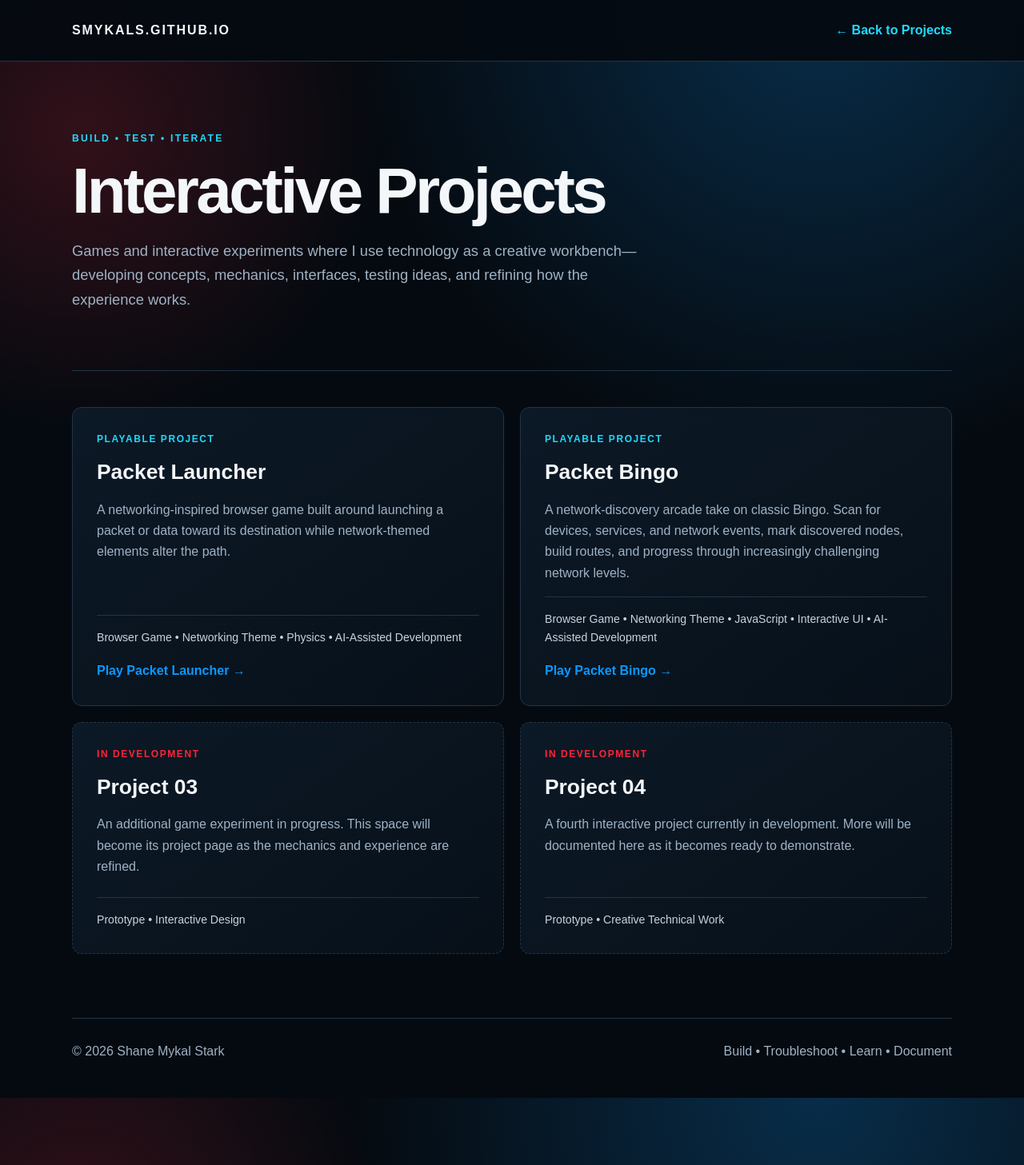
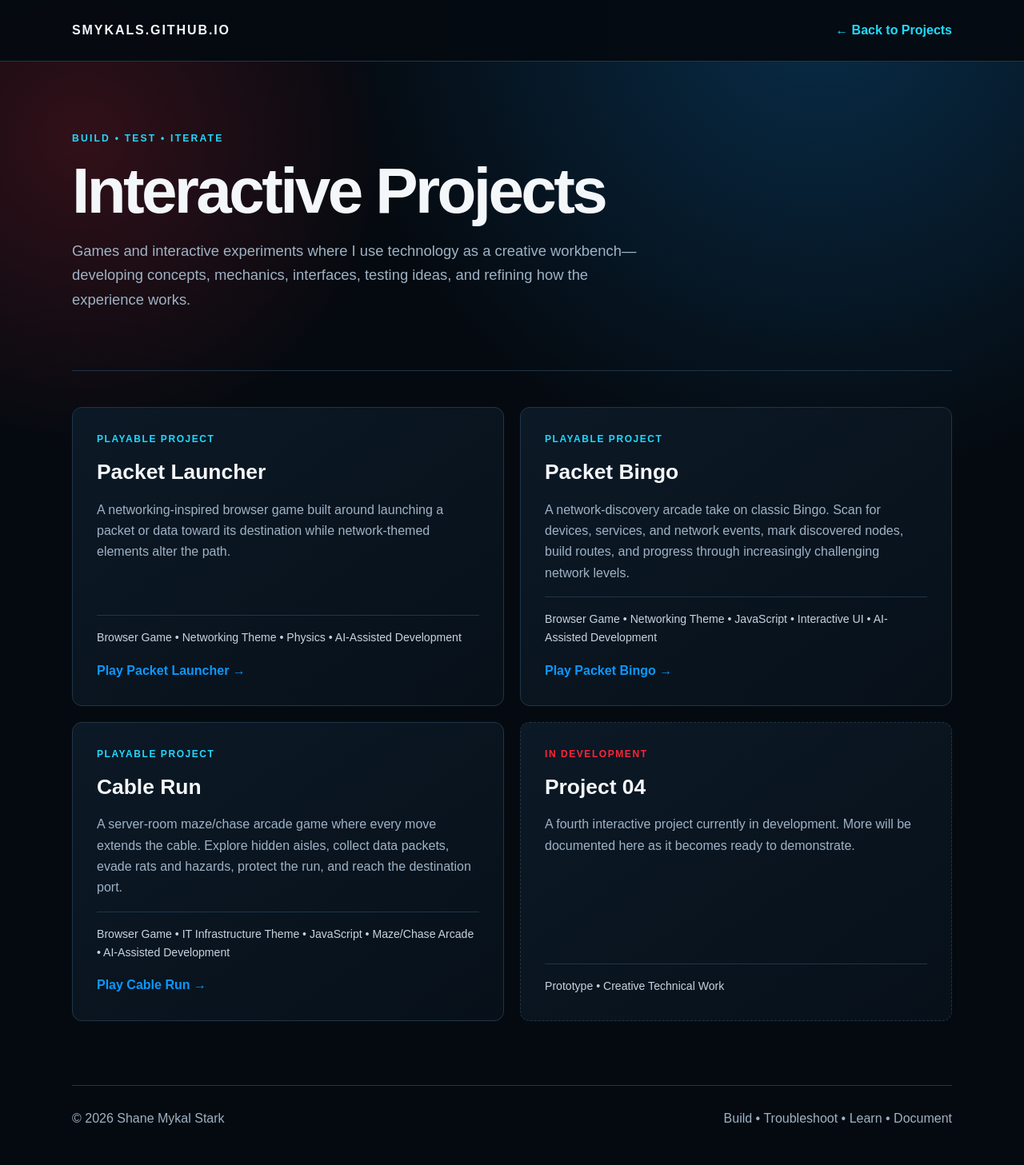
Before and after one commit to smykals/smykals.github.io, a Jekyll site: the page built from interactive/index.html, in a window 1280 px wide. Shown: the whole page at 80% size. Built offline with Jekyll 4.4.1, drawn with Linux system fonts in a browser that asks for light colours.

Commit message:
Add Cable Run to interactive projects

```diff
--- a/interactive/index.html
+++ b/interactive/index.html
@@ -20,7 +20,7 @@ title: Interactive Projects
 <section class="grid" aria-label="Interactive projects">
 <a class="card" href="/packet-game.html"><div class="status">Playable Project</div><h2>Packet Launcher</h2><p>A networking-inspired browser game built around launching a packet or data toward its destination while network-themed elements alter the path.</p><div class="tech">Browser Game • Networking Theme • Physics • AI-Assisted Development</div><div class="action">Play Packet Launcher →</div></a>
 <a class="card" href="/interactive/packet-bingo/"><div class="status">Playable Project</div><h2>Packet Bingo</h2><p>A network-discovery arcade take on classic Bingo. Scan for devices, services, and network events, mark discovered nodes, build routes, and progress through increasingly challenging network levels.</p><div class="tech">Browser Game • Networking Theme • JavaScript • Interactive UI • AI-Assisted Development</div><div class="action">Play Packet Bingo →</div></a>
-<div class="card placeholder"><div class="status">In Development</div><h2>Project 03</h2><p>An additional game experiment in progress. This space will become its project page as the mechanics and experience are refined.</p><div class="tech">Prototype • Interactive Design</div></div>
+<a class="card" href="/interactive/cable-run/"><div class="status">Playable Project</div><h2>Cable Run</h2><p>A server-room maze/chase arcade game where every move extends the cable. Explore hidden aisles, collect data packets, evade rats and hazards, protect the run, and reach the destination port.</p><div class="tech">Browser Game • IT Infrastructure Theme • JavaScript • Maze/Chase Arcade • AI-Assisted Development</div><div class="action">Play Cable Run →</div></a>
 <div class="card placeholder"><div class="status">In Development</div><h2>Project 04</h2><p>A fourth interactive project currently in development. More will be documented here as it becomes ready to demonstrate.</p><div class="tech">Prototype • Creative Technical Work</div></div>
 </section>
 </main>
```
